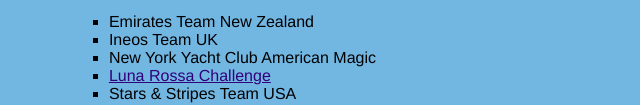
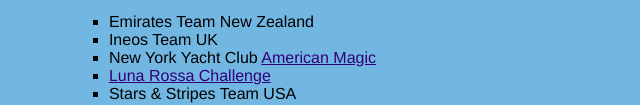
Before and after one commit to Croque-Sir/ACwebProject, a plain HTML site: page index.html in a window 1280 px wide. Shown: the part 720-825 px from the top of the page, 4-644 px from the left. Drawn offline with Linux system fonts and the light colour scheme.

Commit message:
Ajout hyperlien vers American Magic

```diff
--- a/index.html
+++ b/index.html
@@ -45,7 +45,7 @@
 	<ul>
 		<li> Emirates Team New Zealand </li>
 		<li> Ineos Team UK </li>
-		<li> New York Yacht Club American Magic </li>
+		<li> New York Yacht Club <a href="./challenger/american_magic.html" title="Accès sécurisé au challenger American Magic"> American Magic </a> </li>
 		<li> <a href="./challenger/luna_rossa.html" title="Accès sécurisé au challenger Luna Rossa"> Luna Rossa Challenge </a></li>
 		<li> Stars & Stripes Team USA </li>
 	</ul>
```
